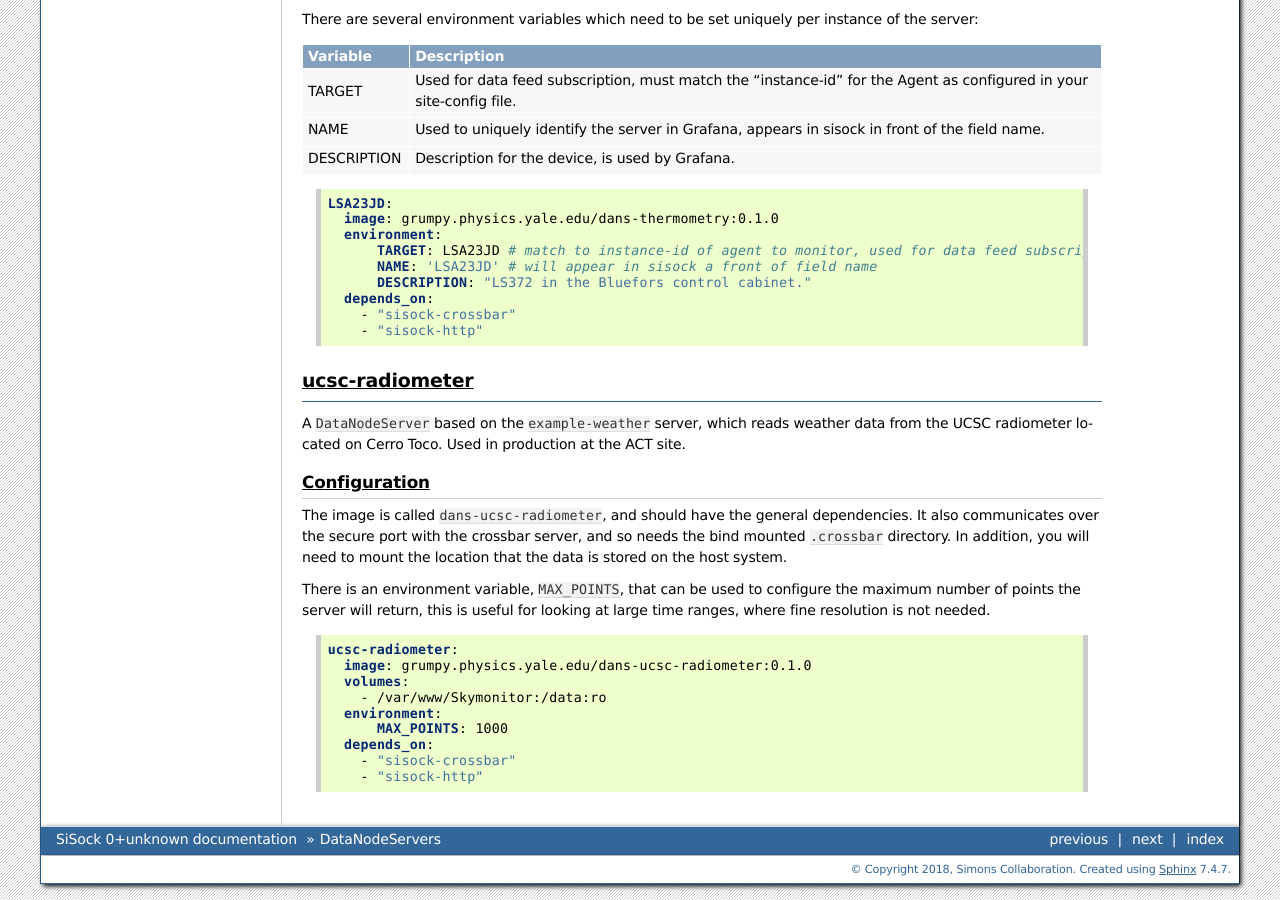
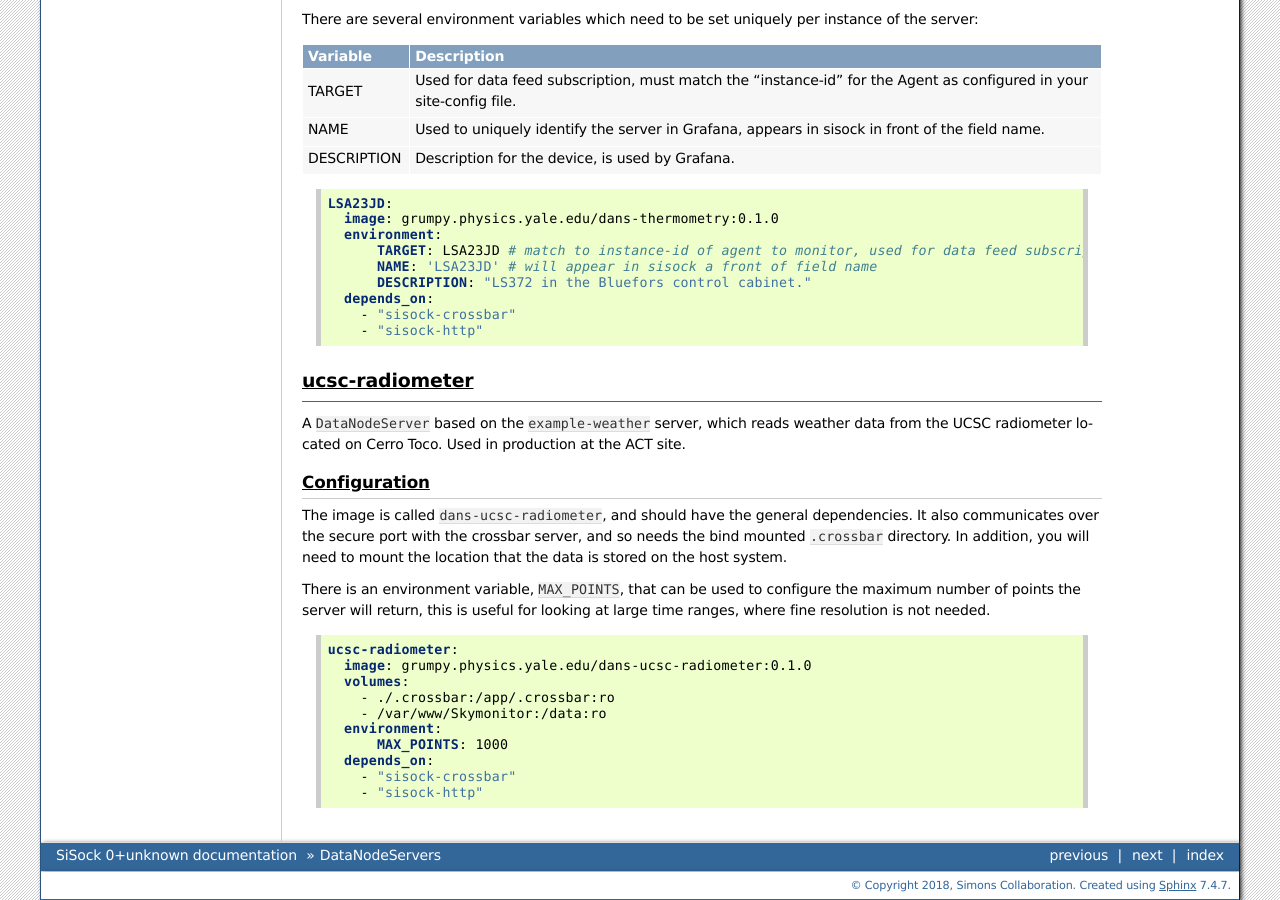
Before and after one commit to simonsobs/sisock, a Sphinx documentation site: the page built from docs/source/datanodeservers.rst, in a window 1280 px wide and 900 px high, scrolled down 2193 px. Built offline with Sphinx 7.4.7, drawn with Linux system fonts in a browser that asks for light colours.

Commit message:
Add missing bind mount in radiometer docs

```diff
--- a/docs/source/datanodeservers.rst
+++ b/docs/source/datanodeservers.rst
@@ -171,6 +171,7 @@ at large time ranges, where fine resolution is not needed.
     ucsc-radiometer:
       image: grumpy.physics.yale.edu/dans-ucsc-radiometer:0.1.0
       volumes:
+        - ./.crossbar:/app/.crossbar:ro
         - /var/www/Skymonitor:/data:ro
       environment:
           MAX_POINTS: 1000
```
